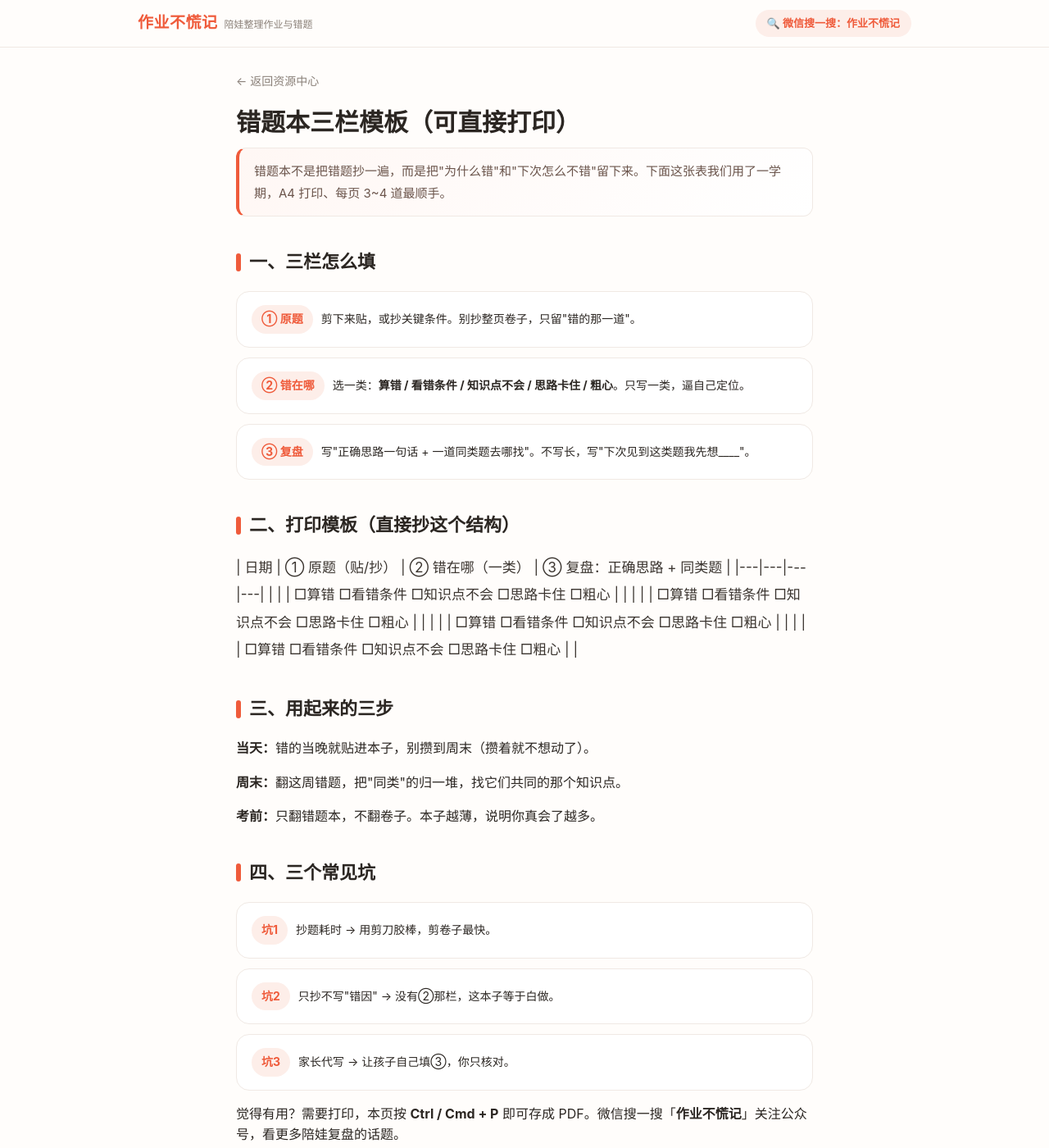
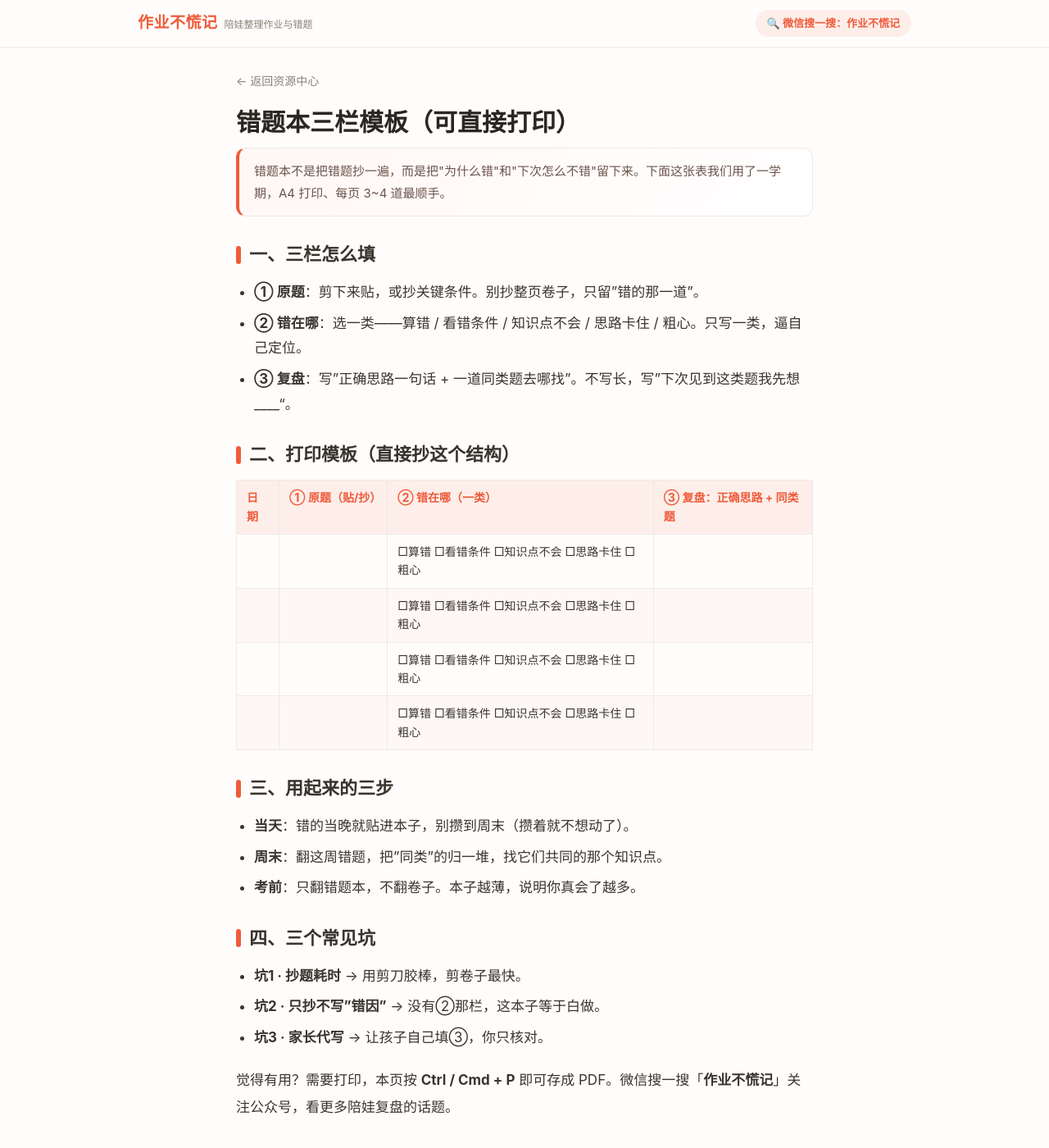
Before and after one commit to sl-yang-dl/wechat-articles-public, a Jekyll site: the page built from resources/cuotiben.md, in a window 1280 px wide and 1400 px high. Shown: the whole window at 82% size. Built offline with Jekyll 4.4.1, drawn with Linux system fonts in a browser that asks for light colours.

Commit message:
fix: 资源页表格/列表用 markdown=1 正确渲染 + 补表格与列表样式

```diff
--- a/_layouts/default.html
+++ b/_layouts/default.html
@@ -89,6 +89,12 @@ footer.cta{background:linear-gradient(135deg,#fff1ec,#ffe2d4);margin-top:52px;}
 .post .content h2,.post .content h3{margin:30px 0 14px;line-height:1.5;}
 .post .content blockquote{margin:20px 0;padding:14px 18px;background:#fff7f4;border-left:4px solid var(--brand);border-radius:0 12px 12px 0;color:#6b554c;}
 .post .content code{background:#f4ece8;padding:2px 6px;border-radius:6px;font-size:.9em;}
+.post .content ul,.post .content ol{margin:0 0 20px;padding-left:22px;}
+.post .content li{margin:7px 0;line-height:1.8;}
+.post .content table{border-collapse:collapse;width:100%;margin:0 0 22px;font-size:14px;}
+.post .content th,.post .content td{border:1px solid var(--line);padding:10px 12px;text-align:left;vertical-align:top;line-height:1.6;}
+.post .content th{background:var(--brand-soft);color:var(--brand);font-weight:700;}
+.post .content tr:nth-child(even) td{background:#fdf8f5;}
 
 @media (max-width:560px){
   .hero h1{font-size:28px;}
--- a/resources/cuotiben.md
+++ b/resources/cuotiben.md
@@ -8,36 +8,37 @@ search_words: 错题本模板, 错题本怎么做, 错题整理, 初中错题本
   <p class="back"><a href="{{ '/resources/' | relative_url }}">← 返回资源中心</a></p>
   <h1>错题本三栏模板（可直接打印）</h1>
   <p class="summary">错题本不是把错题抄一遍，而是把"为什么错"和"下次怎么不错"留下来。下面这张表我们用了一学期，A4 打印、每页 3~4 道最顺手。</p>
+  <div class="content" markdown="1">
 
-  <h2>一、三栏怎么填</h2>
-  <ul class="topics">
-    <li><span class="cat">① 原题</span>剪下来贴，或抄关键条件。别抄整页卷子，只留"错的那一道"。</li>
-    <li><span class="cat">② 错在哪</span>选一类：<b>算错 / 看错条件 / 知识点不会 / 思路卡住 / 粗心</b>。只写一类，逼自己定位。</li>
-    <li><span class="cat">③ 复盘</span>写"正确思路一句话 + 一道同类题去哪找"。不写长，写"下次见到这类题我先想____"。</li>
-  </ul>
+## 一、三栏怎么填
 
-  <h2>二、打印模板（直接抄这个结构）</h2>
-  <div class="content">
+- **① 原题**：剪下来贴，或抄关键条件。别抄整页卷子，只留"错的那一道"。
+- **② 错在哪**：选一类——算错 / 看错条件 / 知识点不会 / 思路卡住 / 粗心。只写一类，逼自己定位。
+- **③ 复盘**：写"正确思路一句话 + 一道同类题去哪找"。不写长，写"下次见到这类题我先想____"。
+
+## 二、打印模板（直接抄这个结构）
+
 | 日期 | ① 原题（贴/抄） | ② 错在哪（一类） | ③ 复盘：正确思路 + 同类题 |
 |---|---|---|---|
 |   |   | □算错 □看错条件 □知识点不会 □思路卡住 □粗心 |   |
 |   |   | □算错 □看错条件 □知识点不会 □思路卡住 □粗心 |   |
 |   |   | □算错 □看错条件 □知识点不会 □思路卡住 □粗心 |   |
 |   |   | □算错 □看错条件 □知识点不会 □思路卡住 □粗心 |   |
+
+## 三、用起来的三步
+
+- **当天**：错的当晚就贴进本子，别攒到周末（攒着就不想动了）。
+- **周末**：翻这周错题，把"同类"的归一堆，找它们共同的那个知识点。
+- **考前**：只翻错题本，不翻卷子。本子越薄，说明你真会了越多。
+
+## 四、三个常见坑
+
+- **坑1 · 抄题耗时** → 用剪刀胶棒，剪卷子最快。
+- **坑2 · 只抄不写"错因"** → 没有②那栏，这本子等于白做。
+- **坑3 · 家长代写** → 让孩子自己填③，你只核对。
+
+觉得有用？需要打印，本页按 **Ctrl / Cmd + P** 即可存成 PDF。微信搜一搜「**作业不慌记**」关注公众号，看更多陪娃复盘的话题。
+
   </div>
-
-  <h2>三、用起来的三步</h2>
-  <p><b>当天：</b>错的当晚就贴进本子，别攒到周末（攒着就不想动了）。</p>
-  <p><b>周末：</b>翻这周错题，把"同类"的归一堆，找它们共同的那个知识点。</p>
-  <p><b>考前：</b>只翻错题本，不翻卷子。本子越薄，说明你真会了越多。</p>
-
-  <h2>四、三个常见坑</h2>
-  <ul class="topics">
-    <li><span class="cat">坑1</span>抄题耗时 → 用剪刀胶棒，剪卷子最快。</li>
-    <li><span class="cat">坑2</span>只抄不写"错因" → 没有②那栏，这本子等于白做。</li>
-    <li><span class="cat">坑3</span>家长代写 → 让孩子自己填③，你只核对。</li>
-  </ul>
-
-  <p>觉得有用？需要打印，本页按 <b>Ctrl / Cmd + P</b> 即可存成 PDF。微信搜一搜「<b>作业不慌记</b>」关注公众号，看更多陪娃复盘的话题。</p>
 </div>
 {% include subscribe.html %}
```
Also changed, not shown: resources/checklist.md (+15 -15 lines), resources/weekly.md (+14 -14 lines).
